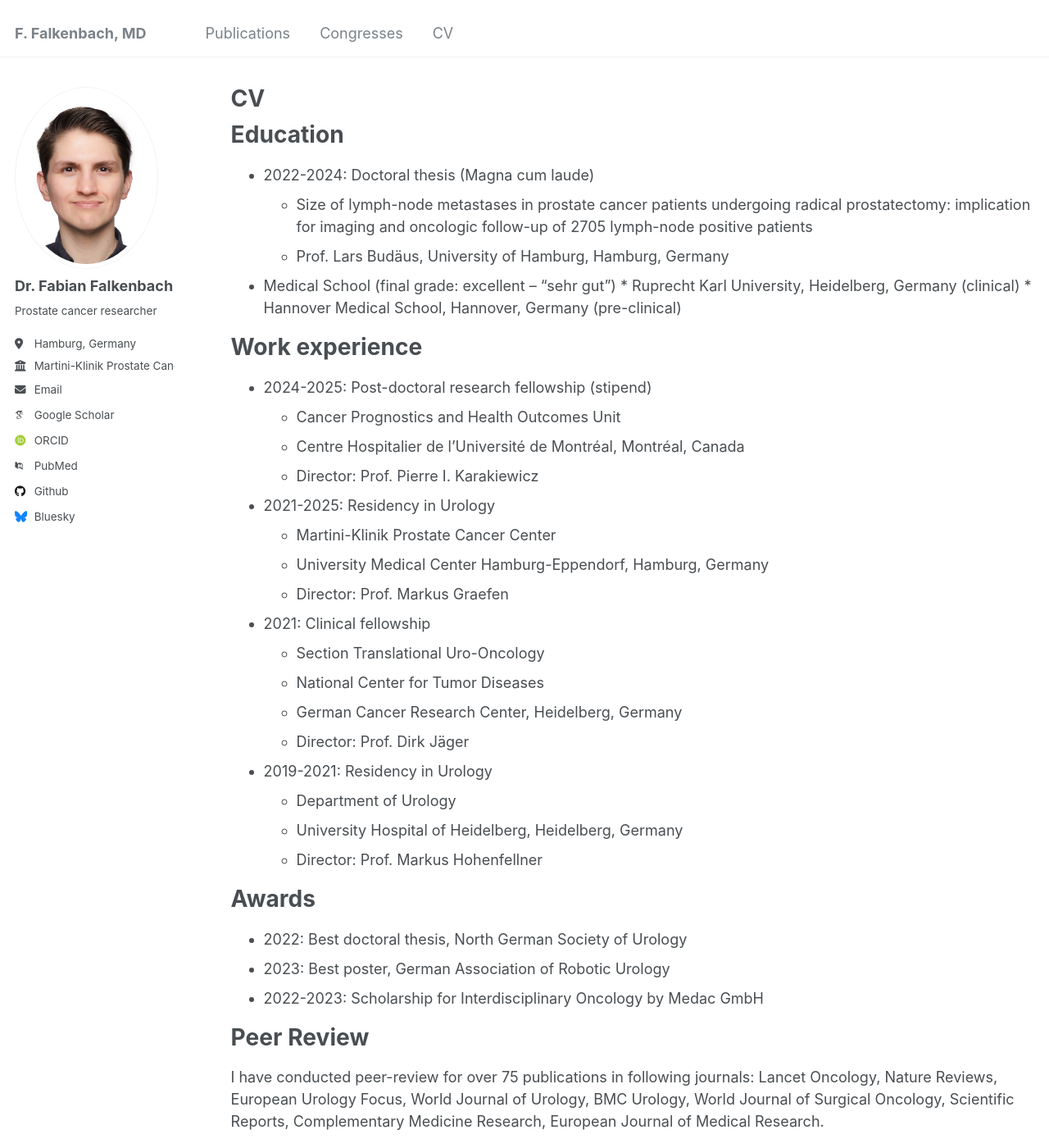
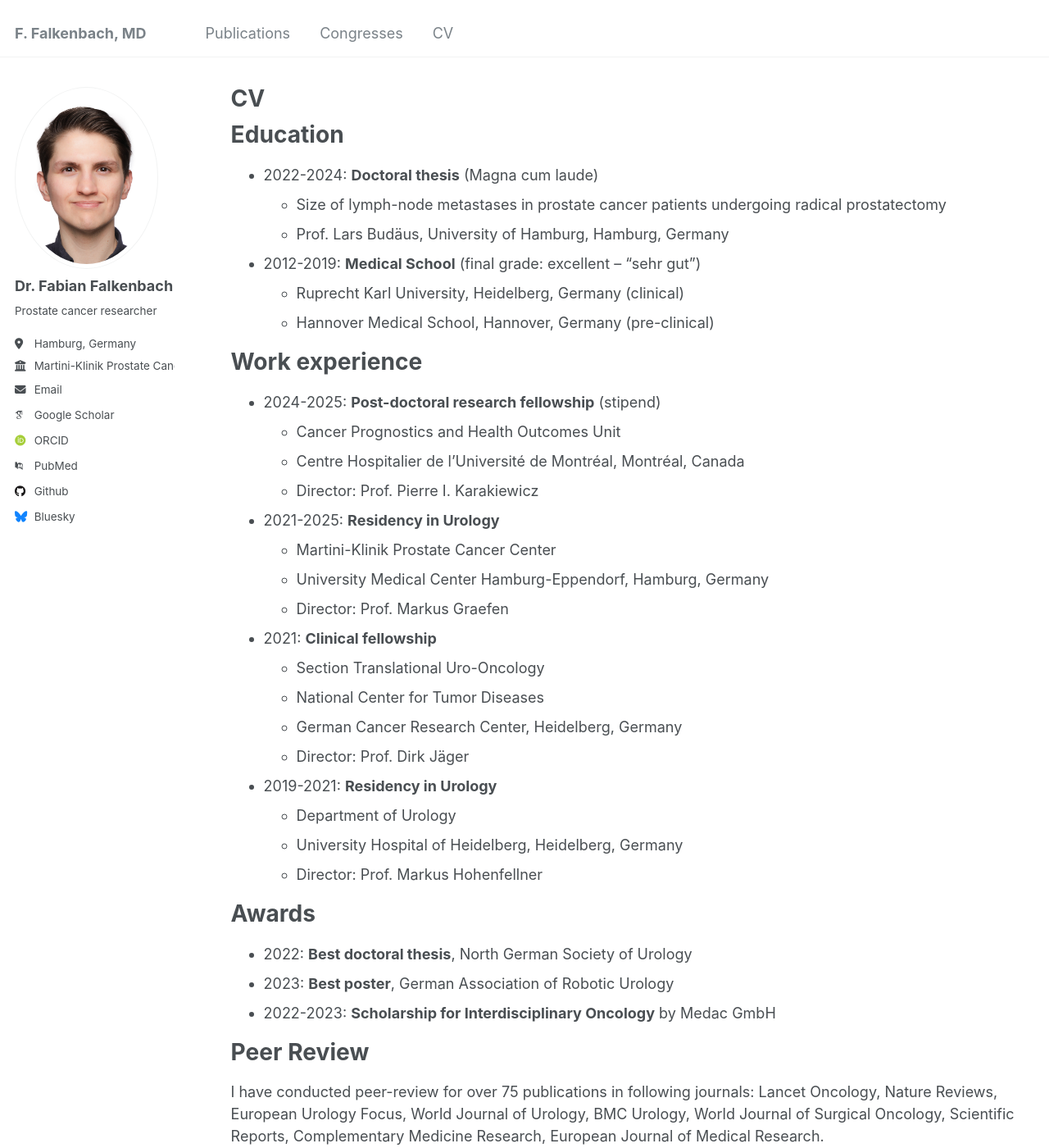
Before and after one commit to ffmed/ffmed.github.io, a Jekyll site: the page built from _pages/cv.md, in a window 1280 px wide and 1400 px high. Shown: the whole window at 82% size. Built offline with Jekyll 4.4.1, drawn with Linux system fonts in a browser that asks for light colours; some web fonts are replaced; some of the changed text lies outside the part shown.

Commit message:
Update cv.md

```diff
--- a/_pages/cv.md
+++ b/_pages/cv.md
@@ -11,33 +11,33 @@ redirect_from:
 
 Education
 ======
-* 2022-2024: Doctoral thesis (Magna cum laude)
-    * Size of lymph-node metastases in prostate cancer patients undergoing radical prostatectomy: implication for imaging and oncologic follow-up of 2705 lymph-node positive patients
+* 2022-2024: **Doctoral thesis** (Magna cum laude)
+    * Size of lymph-node metastases in prostate cancer patients undergoing radical prostatectomy
     * Prof. Lars Budäus, University of Hamburg, Hamburg, Germany
-* Medical School (final grade: excellent – "sehr gut")
-		* Ruprecht Karl University, Heidelberg, Germany (clinical)
-		* Hannover Medical School, Hannover, Germany (pre-clinical)
+* 2012-2019: **Medical School** (final grade: excellent – "sehr gut")
+    * Ruprecht Karl University, Heidelberg, Germany (clinical)
+    * Hannover Medical School, Hannover, Germany (pre-clinical)
 
 
 Work experience
 ======
-* 2024-2025: Post-doctoral research fellowship (stipend)
+* 2024-2025: **Post-doctoral research fellowship** (stipend)
   * Cancer Prognostics and Health Outcomes Unit
   * Centre Hospitalier de l'Université de Montréal, Montréal, Canada
   * Director: Prof. Pierre I. Karakiewicz
 
-* 2021-2025:	Residency in Urology
+* 2021-2025: **Residency in Urology**
   * Martini-Klinik Prostate Cancer Center
   * University Medical Center Hamburg-Eppendorf, Hamburg, Germany
   * Director: Prof. Markus Graefen
 
-* 2021:	Clinical fellowship
+* 2021:	**Clinical fellowship**
   * Section Translational Uro-Oncology
   * National Center for Tumor Diseases
   * German Cancer Research Center, Heidelberg, Germany
   * Director: Prof. Dirk Jäger
 
-* 2019-2021:	Residency in Urology
+* 2019-2021: **Residency in Urology**
   * Department of Urology
   * University Hospital of Heidelberg, Heidelberg, Germany
   * Director: Prof. Markus Hohenfellner
@@ -45,16 +45,16 @@ Work experience
 
 Awards
 ======
-* 2022: Best doctoral thesis, North German Society of Urology
-* 2023:	Best poster, German Association of Robotic Urology
-* 2022-2023:	Scholarship for Interdisciplinary Oncology by Medac GmbH
+* 2022: **Best doctoral thesis**, North German Society of Urology
+* 2023:	**Best poster**, German Association of Robotic Urology
+* 2022-2023: **Scholarship for Interdisciplinary Oncology** by Medac GmbH
 
 
 Peer Review
 ======
 I have conducted peer-review for over 75 publications in following journals: Lancet Oncology, Nature Reviews, European Urology Focus, World Journal of Urology, BMC Urology, World Journal of Surgical Oncology, Scientific Reports, Complementary Medicine Research, European Journal of Medical Research.
 
-Section Editor for Current Opinion in Urology 2025 - Topic: biochemical recurrence of prostate cancer
+**Section Editor** for Current Opinion in Urology 2025 - Topic: biochemical recurrence of prostate cancer
 
 Grants
 ======
```
